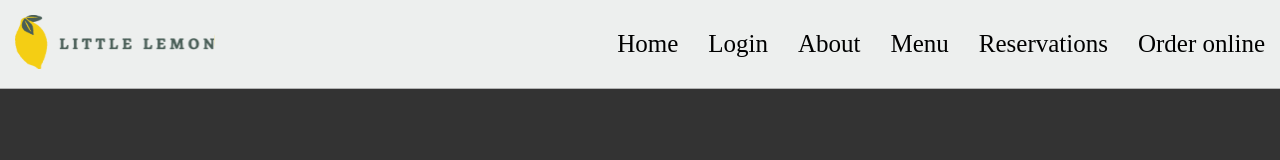
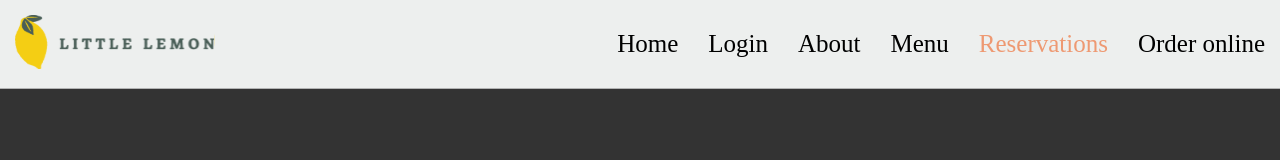
Before and after one commit to Sidiraos/little-lemon, a React (Create React App) app: page /Reservations in a window 1280 px wide. Shown: the top 160 px of the page. Built offline with nearby package versions, Linux system fonts and the light colour scheme; a web font is replaced by a local one.

Commit message:
add active class navLink on nav items

```diff
--- a/src/App.css
+++ b/src/App.css
@@ -274,10 +274,14 @@ nav ul.navbar-nav li.nav-item {
 }
 
 .nav-link {
-  transition: color 300ms ease-in;
+  transition: color 200ms ease-in;
 }
 .nav-link:hover {
   color: #495e57;
+}
+
+.nav-link.active {
+  color: #ee9972;
 }
 
 .nav-btn {
@@ -793,7 +797,7 @@ form.form-footer input[type=submit]:active {
   align-items: center;
   min-height: 100vh;
   padding-top: 30px;
-  background-color: #333333;
+  background: #333333;
 }
 
 form.booking-form {
--- a/src/components/App/_reservations.scss
+++ b/src/components/App/_reservations.scss
@@ -5,7 +5,7 @@
     align-items: center;
     min-height: 100vh;
     padding-top: 30px;
-    background-color: $highlightColor2;
+    background: $highlightColor2;
 }
 
 
--- a/src/components/Nav/Nav.js
+++ b/src/components/Nav/Nav.js
@@ -1,5 +1,5 @@
 import React, { useState, useEffect, useRef, useContext } from 'react';
-import { Link } from 'react-router-dom';
+import { NavLink , Link } from 'react-router-dom';
 import logo from './Logo.svg';
 import HamburgerMenu from './HamburgerMenu';
 import { NavItem } from '../contexts/MyContext';
@@ -10,9 +10,9 @@ function Nav() {
 	const itemsNav = navItem.map((item, index) => {
 		return (
 			<li className="nav-item" key={index}>
-				<Link className="nav-link" to={`/${item}`}>
+				<NavLink className="nav-link" to={`/${item}`}>
 					{item}
-				</Link>
+				</NavLink>
 			</li>
 		);
 	});
--- a/src/components/Nav/_Nav.scss
+++ b/src/components/Nav/_Nav.scss
@@ -31,9 +31,12 @@ nav {
 
 }
 .nav-link {
-    transition: color 300ms ease-in;
+    transition: color 200ms ease-in;
     &:hover {
         color : $primaryColor1;
     }
 }
+.nav-link.active {
+    color: $secondaryColor1;
+}
 @import './HamburgerMenu.scss';
```
Also changed, not shown: 2 other files (tests, documents, lock files or other folders).
